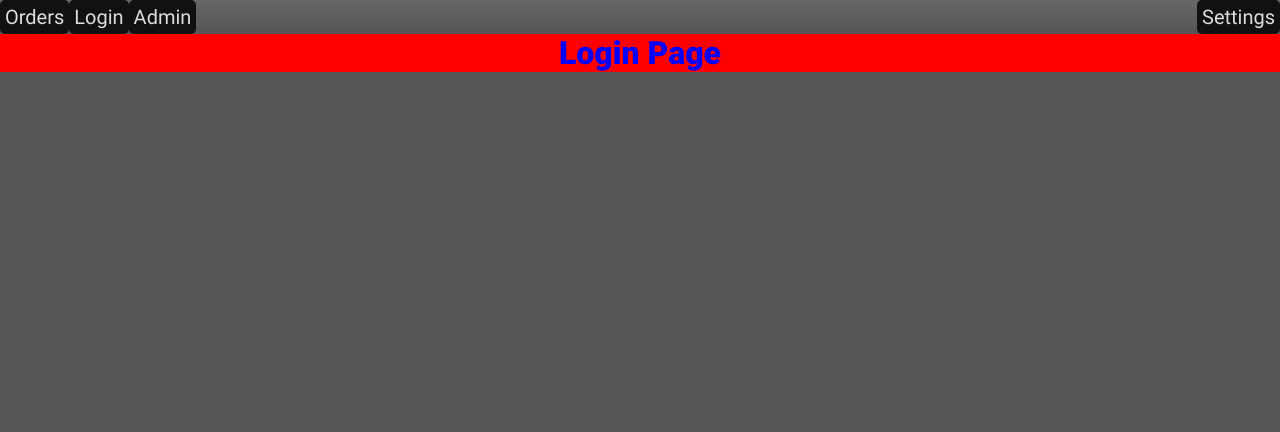
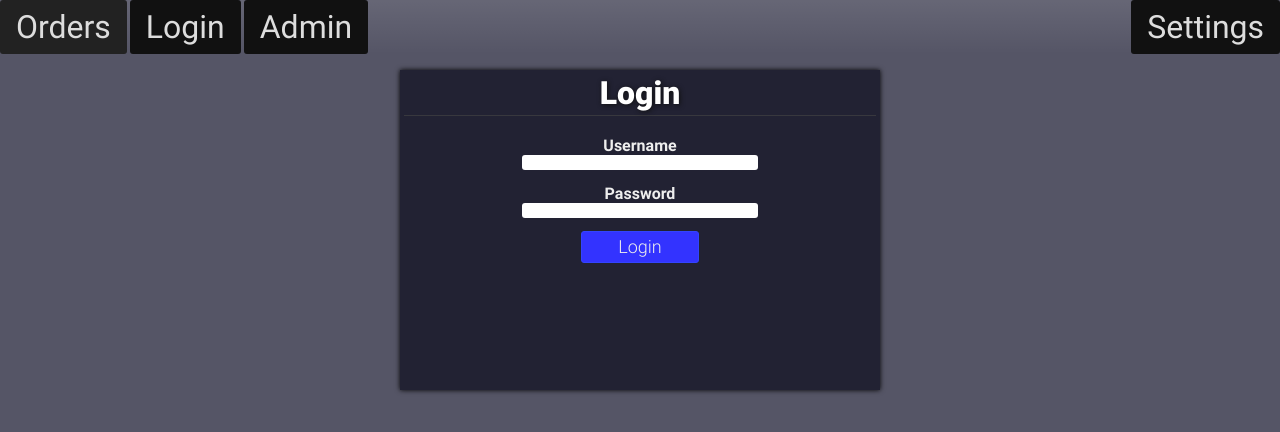
Before and after one commit to kynhix/Electron-Restaurant-POS, a website: page index.html in a window 1280 px wide. Both pictures are taken after a click on the link "Login". Drawn offline with Linux system fonts and the light colour scheme.

Commit message:
Updated login page. Mainly visual update with some minor code tweeks.

```diff
--- a/index.html
+++ b/index.html
@@ -15,6 +15,7 @@
     <li><a href="#admin">Admin</a></li>
     <li><a href="#settings">Settings</a></li>
   </ul>
+
   <div class="ticket-container" id="ticket-container">
     <!-- This is an example layout of what the ticket HTML creator will do -->
     <div class="ticket">
@@ -32,7 +33,20 @@
   </div>
 
   <div class="login-page" id="login-page">
-    <h1>Login Page</h1>
+    <h1>Login</h1>
+    <form>
+      <label for="username">Username</label>
+      <input type="text" id="username" label="username">
+
+      <label for="password">Password</label>
+      <input type="password" id="password" label="password">
+
+      <input type="submit" id="login" value="Login">
+    </form>
+  </div>
+
+  <div class="admin-page" id="admin-page">
+    <h1>Admin Page</h1>
   </div>
 
   <script src="renderer.js"></script>
--- a/renderer.js
+++ b/renderer.js
@@ -13,7 +13,7 @@ const navPages = new Map();
 navPages.set("orders", "ticket-container");
 navPages.set("settings", "");
 navPages.set("login", "login-page");
-navPages.set("admin", "");
+navPages.set("admin", "admin-page");
 
 function navigatePage(event) {
     hideAllPages();
--- a/style.css
+++ b/style.css
@@ -9,6 +9,11 @@
 @font-face { font-family: Roboto; font-style: bold; src: url('./fonts/Roboto/Roboto-Bold.ttf'); }
 @font-face { font-family: Roboto; font-style: bold, italic; src: url('./fonts/Roboto/Roboto-BoldItalic.ttf'); }
 
+
+/*==========
+== Global ==
+==========*/
+
 * {
     margin: 0;
     padding: 0;
@@ -16,10 +21,41 @@
 }
 
 body {
-    background-color: #555;
+    color: #eee;
+    background-color: #556;
     font-family: Roboto;
     font-weight: 401;
     min-height: 100vh;
+    height: 100%;
+}
+
+html {
+    height: 100%;
+}
+
+input {
+    font-family: Roboto;
+    font-weight: 100;
+    border: none;
+    border-radius: 3px;
+}
+
+input[type=submit] {
+    /* box-shadow: inset 1px 1px 1px #fff5; */
+    font-size: large;
+    background-color: #33f;
+    border: solid thin #34f;
+    color: #eee;
+    padding: 0.25em 0 0.25em;
+}
+
+input[type=submit]:hover {
+    color: white;
+    background-color: #44f;
+}
+
+input[type=submit]:active {
+    padding: 0.375em 0 0.125em;
 }
 
 /*===================
@@ -35,23 +71,32 @@ ul.navigation-bar {
     display: block;
 }
 
+.navigation-bar li:not(:first-child):not(:last-child) {
+    margin-left: 3px;
+}
+
 .navigation-bar li:last-child {
     margin-left: auto;
 }
 
 .navigation-bar a {
     display: block;
-    padding: 0.25em;
-    border-radius: 5px;
-    font-size: 1.25em;
+    text-decoration: none;
+    padding: 0.25em 0.5em;
+    border-radius: 3px;
+    font-size: 2em;
     font-weight: 300;
     color: #ddd;
     background-color: #111;
-    text-decoration: none;
 }
 
 .navigation-bar a:hover {
     background-color: #222;
+}
+
+footer {
+    position: fixed;
+    bottom: 0;
 }
 
 /*===========
@@ -123,18 +168,59 @@ ul.ticket-title {
 == Login Page ==
 ================*/
 
-.login-page {
-    height: 100%;
-    background-color: red;
+div.login-page {
+    display: block;
+    margin: 0 auto;
+    padding: 0.25em;
+    margin-top: 1em;
+    height: 20em;
+    width: 30em;
+    background-color: #223;
+    box-shadow: 0px 0px 5px black;
 }
 
 .login-page h1 {
-    margin: 0;
-    padding: 0;
+    font-weight: bold;
+    text-align: center;
     display: block;
-    width: -moz-fit-content;
-    width: fit-content;
+    color: white;
+    float: none;
+    padding-bottom: 0.1em;
+    border-bottom: thin solid #444a;
+    text-shadow: 1px 1px 5px #111;
+}
+
+.login-page form {
+    margin-top: 20px;
+}
+
+.login-page label {
+    text-align: center;
+    display: block;
     margin: 0 auto;
-    color: blue;
-    float: none;
 }
+
+.login-page input[type=text], .login-page input[type=password] {
+    display: block;
+    margin: 0 auto 1em auto;
+    width: 50%;
+}
+
+.login-page input[type=submit] {
+    display: block;
+    margin: 0 auto;
+    width: 25%;
+}
+
+/*==============
+== Admin Page ==
+==============*/
+
+.admin-page {
+    background-color: black;
+}
+
+.admin-page h1 {
+    border-bottom: #0c0;
+    color: white;
+}
```
